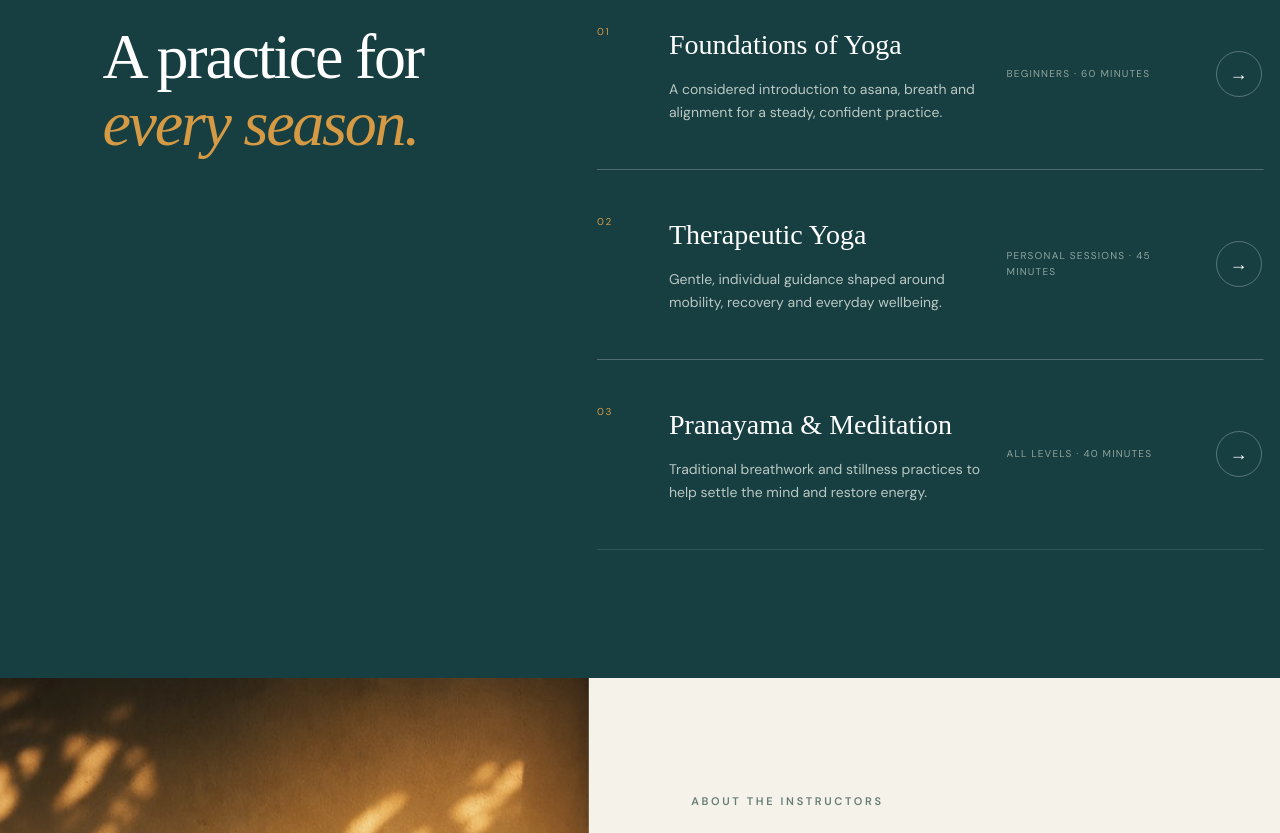
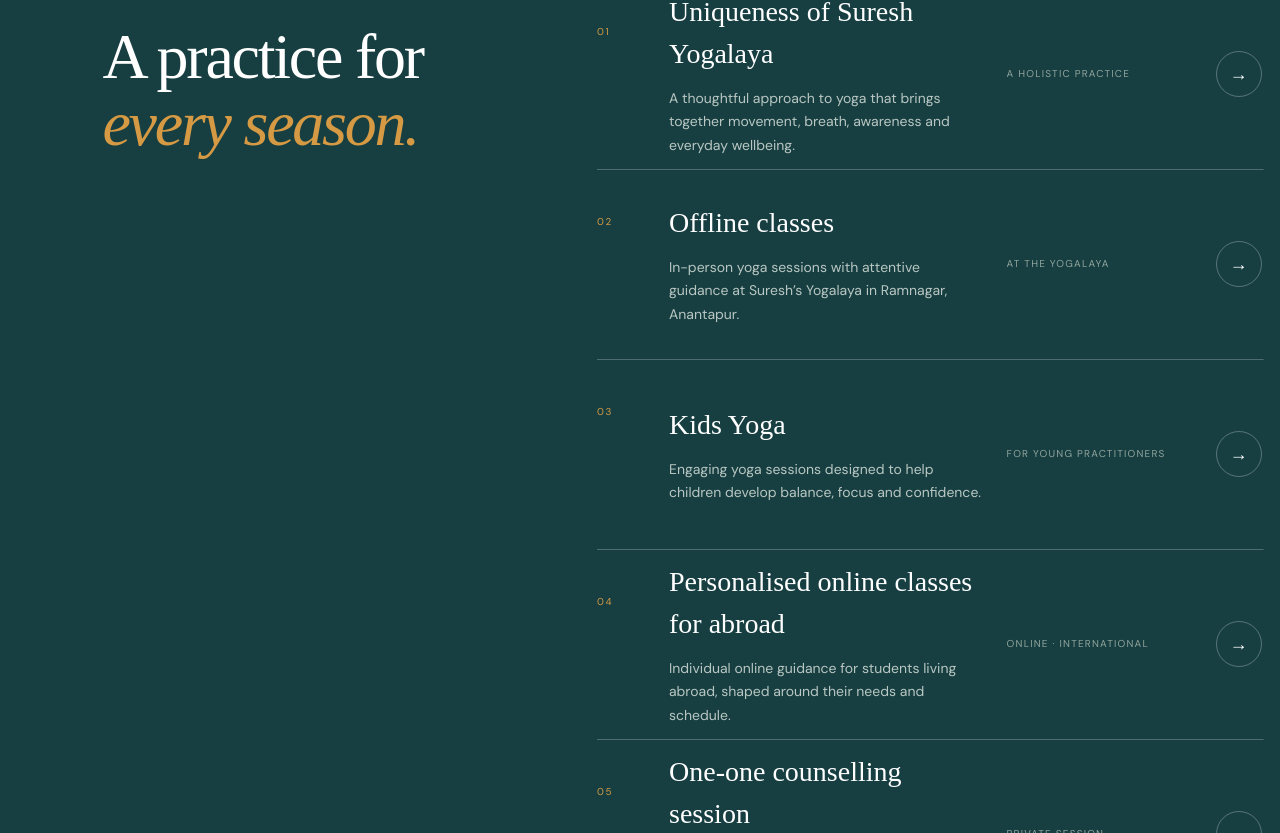
Before and after one commit to Murthy-sys/yogalaya, a React (Vite) app: page / in a window 1280 px wide. Shown: the part 967-1800 px from the top of the page. Built offline with nearby package versions, Linux system fonts and the light colour scheme; a web font is replaced by a local one.

Commit message:
added seasons info

```diff
--- a/src/App.jsx
+++ b/src/App.jsx
@@ -9,25 +9,58 @@ import { Reviews } from "./components/Reviews";
 import { Faq } from "./components/Faq";
 import { Contact } from "./components/Contact";
 import { Location } from "./components/Location";
+import { ProgramDetail } from "./components/ProgramDetail";
 
 const programs = [
   {
     no: "01",
-    title: "Foundations of Yoga",
-    text: "A considered introduction to asana, breath and alignment for a steady, confident practice.",
-    meta: "Beginners · 60 minutes",
+    title: "Uniqueness of Suresh Yogalaya",
+    slug: "uniqueness-of-suresh-yogalaya",
+    text: "A thoughtful approach to yoga that brings together movement, breath, awareness and everyday wellbeing.",
+    meta: "A holistic practice",
+    eyebrow: "The Yogalaya approach",
+    intro: "Yoga here is approached as more than physical exercise. Each practice brings movement, breath and awareness together so students can build a steadier relationship with their body and mind.",
+    points: ["Attentive guidance for every practitioner", "Asana, breath and awareness in one practice", "A calm, disciplined and supportive environment"],
   },
   {
     no: "02",
-    title: "Therapeutic Yoga",
-    text: "Gentle, individual guidance shaped around mobility, recovery and everyday wellbeing.",
-    meta: "Personal sessions · 45 minutes",
+    title: "Offline classes",
+    slug: "offline-classes",
+    text: "In-person yoga sessions with attentive guidance at Suresh’s Yogalaya in Ramnagar, Anantapur.",
+    meta: "At the Yogalaya",
+    eyebrow: "Practise together",
+    intro: "Join Suresh in person at the Ramnagar studio for clear demonstrations, thoughtful corrections and a consistent practice shaped around the students in the room.",
+    points: ["In-person observation and posture guidance", "Morning and evening centre timings", "Studio practice in Ramnagar, Anantapur"],
   },
   {
     no: "03",
-    title: "Pranayama & Meditation",
-    text: "Traditional breathwork and stillness practices to help settle the mind and restore energy.",
-    meta: "All levels · 40 minutes",
+    title: "Kids Yoga",
+    slug: "kids-yoga",
+    text: "Engaging yoga sessions designed to help children develop balance, focus and confidence.",
+    meta: "For young practitioners",
+    eyebrow: "Growing with awareness",
+    intro: "Kids Yoga introduces movement, balance and breath in an engaging, age-appropriate way. Sessions encourage children to listen to their bodies and develop focus without pressure.",
+    points: ["Playful movement and balance", "Simple breathing and attention practices", "A supportive space to build confidence"],
+  },
+  {
+    no: "04",
+    title: "Personalised online classes for abroad",
+    slug: "personalised-online-classes-abroad",
+    text: "Individual online guidance for students living abroad, shaped around their needs and schedule.",
+    meta: "Online · International",
+    eyebrow: "Personal guidance, wherever you are",
+    intro: "Students living abroad can practise directly with Suresh through individual online sessions planned around their goals, experience, time zone and available space.",
+    points: ["One-to-one online instruction", "Timings arranged after discussion", "Practice adapted to individual needs"],
+  },
+  {
+    no: "05",
+    title: "One-one counselling session",
+    slug: "one-one-counselling",
+    text: "A private conversation offering personal guidance for greater clarity, balance and wellbeing.",
+    meta: "Private session",
+    eyebrow: "A private conversation",
+    intro: "A confidential one-to-one conversation for people seeking thoughtful guidance around personal wellbeing, clarity and balance in everyday life.",
+    points: ["A calm space to speak openly", "Individual attention and practical guidance", "Sessions arranged privately"],
   },
 ];
 
@@ -259,7 +292,12 @@ export function App() {
   const [submitted, setSubmitted] = useState(false);
   const [openFaq, setOpenFaq] = useState(0);
   const [footerVisible, setFooterVisible] = useState(false);
-  const [route, setRoute] = useState(() => window.location.hash === "#/about-suresh" ? "about-suresh" : "home");
+  const getRoute = () => {
+    if (window.location.hash === "#/about-suresh") return "about-suresh";
+    if (window.location.hash.startsWith("#/program/")) return "program";
+    return "home";
+  };
+  const [route, setRoute] = useState(getRoute);
   const footerRef = useRef(null);
   const reviewTouchStart = useRef(null);
 
@@ -276,7 +314,7 @@ export function App() {
 
   useEffect(() => {
     const onRouteChange = () => {
-      const nextRoute = window.location.hash === "#/about-suresh" ? "about-suresh" : "home";
+      const nextRoute = getRoute();
       const updateRoute = () => {
         flushSync(() => setRoute(nextRoute));
         window.scrollTo(0, 0);
@@ -344,6 +382,19 @@ export function App() {
       <div className="site-shell">
         <SiteNavigation menuOpen={menuOpen} scrolled={scrolled} onMenuToggle={() => setMenuOpen(!menuOpen)} onNavigate={closeMenu} />
         <AboutSuresh />
+        <FloatingWhatsApp hidden={footerVisible} />
+        <SiteFooter footerRef={footerRef} />
+      </div>
+    );
+  }
+
+  if (route === "program") {
+    const slug = window.location.hash.replace("#/program/", "");
+    const program = programs.find((item) => item.slug === slug);
+    return (
+      <div className="site-shell">
+        <SiteNavigation menuOpen={menuOpen} scrolled={scrolled} onMenuToggle={() => setMenuOpen(!menuOpen)} onNavigate={closeMenu} />
+        <ProgramDetail program={program} />
         <FloatingWhatsApp hidden={footerVisible} />
         <SiteFooter footerRef={footerRef} />
       </div>
--- /dev/null
+++ b/src/components/ProgramDetail.jsx
@@ -0,0 +1,23 @@
+import { Arrow } from "./Arrow";
+
+export function ProgramDetail({ program }) {
+  if (!program) {
+    return <main className="program-detail-page"><section className="program-detail-empty"><p className="eyebrow">Programme not found</p><h1>This practice could not be found.</h1><a className="text-link dark" href="#programs">View all programmes <Arrow /></a></section></main>;
+  }
+
+  return <main className="program-detail-page">
+    <section className="program-detail-hero">
+      <div className="program-detail-heading" data-reveal>
+        <a className="program-back-link" href="#programs">← All programmes</a>
+        <p className="eyebrow">{program.eyebrow}</p>
+        <span className="program-detail-number">{program.no}</span>
+        <h1>{program.title}</h1>
+      </div>
+      <div className="program-detail-copy" data-reveal data-reveal-delay="1">
+        <p className="program-detail-lead">{program.intro}</p>
+        <div className="program-detail-points">{program.points.map((point, index) => <div key={point}><span>{String(index + 1).padStart(2, "0")}</span><p>{point}</p></div>)}</div>
+        <a className="primary-button" href="#contact">Enquire about this programme <Arrow /></a>
+      </div>
+    </section>
+  </main>;
+}
--- a/src/components/Programs.jsx
+++ b/src/components/Programs.jsx
@@ -3,6 +3,6 @@ import { Arrow } from "./Arrow";
 export function Programs({ programs }) {
   return <section className="programs" id="programs">
     <div className="section-heading" data-reveal><p className="eyebrow">Ways to practise</p><h2>A practice for<br /><em>every season.</em></h2></div>
-    <div className="program-list" data-reveal data-reveal-delay="1">{programs.map((program) => <article className="program-card" key={program.no}><span className="program-number">{program.no}</span><div><h3>{program.title}</h3><p>{program.text}</p></div><p className="program-meta">{program.meta}</p><a href="#contact" aria-label={`Enquire about ${program.title}`}><Arrow /></a></article>)}</div>
+    <div className="program-list" data-reveal data-reveal-delay="1">{programs.map((program) => <a className="program-card" href={`#/program/${program.slug}`} key={program.no} aria-label={`Learn more about ${program.title}`}><span className="program-number">{program.no}</span><div><h3>{program.title}</h3><p>{program.text}</p></div><p className="program-meta">{program.meta}</p><span className="program-arrow"><Arrow /></span></a>)}</div>
   </section>;
 }
--- a/src/styles.css
+++ b/src/styles.css
@@ -178,15 +178,31 @@ em { color: var(--gold); font-style: italic; font-weight: 400; }
 .programs .eyebrow { color: #afc0b8; }
 .section-heading h2, .contact h2 { font-size: clamp(48px, 5vw, 78px); line-height: 1.05; margin: 0; letter-spacing: -.035em; }
 .program-list { border-top: 1px solid rgba(255,255,255,.24); }
-.program-card { min-height: 190px; display: grid; grid-template-columns: 48px minmax(240px, 1fr) 185px 48px; gap: 24px; align-items: center; border-bottom: 1px solid rgba(255,255,255,.24); transition: .3s ease; }
+.program-card { min-height: 190px; display: grid; grid-template-columns: 48px minmax(240px, 1fr) 185px 48px; gap: 24px; align-items: center; border-bottom: 1px solid rgba(255,255,255,.24); color: inherit; text-decoration: none; cursor: pointer; transition: .3s ease; }
 .program-card:hover { padding-left: 18px; background: rgba(255,255,255,.035); }
 .program-number { font-size: 10px; letter-spacing: .18em; color: var(--gold); align-self: start; margin-top: 44px; }
 .program-card h3 { font-size: 28px; margin: 0 0 12px; }
 .program-card p { margin: 0; color: #b9c7c2; line-height: 1.65; font-size: 14px; max-width: 390px; }
 .program-card .program-meta { font-size: 10px; text-transform: uppercase; letter-spacing: .12em; color: #90a49c; }
-.program-card > a { border: 1px solid rgba(255,255,255,.28); border-radius: 50%; width: 46px; height: 46px; display: grid; place-items: center; text-decoration: none; transition: .25s ease; }
-.program-card > a:hover { background: var(--gold); border-color: var(--gold); }
-.program-card > a .button-arrow { background: transparent; width: auto; height: auto; }
+.program-arrow { border: 1px solid rgba(255,255,255,.28); border-radius: 50%; width: 46px; height: 46px; display: grid; place-items: center; transition: .25s ease; }
+.program-card:hover .program-arrow { background: var(--gold); border-color: var(--gold); }
+.program-arrow .button-arrow { background: transparent; width: auto; height: auto; }
+
+.program-detail-page { min-height: 100vh; padding-top: 104px; background: var(--cream); }
+.program-detail-hero { min-height: calc(100svh - 104px); display: grid; grid-template-columns: 46% 54%; }
+.program-detail-heading { position: relative; padding: clamp(80px, 10vw, 145px) 7vw; display: flex; flex-direction: column; justify-content: center; background: var(--ink); color: white; }
+.program-detail-heading .eyebrow { color: #afc0b8; }
+.program-back-link { position: absolute; top: 42px; left: 7vw; color: #c5d0cc; text-decoration: none; text-transform: uppercase; letter-spacing: .14em; font-size: 9px; }
+.program-detail-number { margin-bottom: 28px; color: var(--gold); font-size: 10px; letter-spacing: .18em; }
+.program-detail-heading h1 { max-width: 650px; margin: 0; font-size: clamp(52px, 5.6vw, 88px); line-height: 1.02; letter-spacing: -.045em; }
+.program-detail-copy { padding: clamp(80px, 10vw, 145px) 8vw; display: flex; flex-direction: column; justify-content: center; align-items: flex-start; }
+.program-detail-lead { max-width: 680px; margin: 0 0 52px; color: var(--ink); font-family: "Marcellus", serif; font-size: clamp(24px, 2.3vw, 34px); line-height: 1.5; }
+.program-detail-points { width: 100%; max-width: 650px; margin-bottom: 45px; border-top: 1px solid var(--line); }
+.program-detail-points > div { display: grid; grid-template-columns: 50px 1fr; align-items: center; padding: 18px 0; border-bottom: 1px solid var(--line); }
+.program-detail-points span { color: var(--gold); font-size: 9px; letter-spacing: .14em; }
+.program-detail-points p { margin: 0; color: #536763; line-height: 1.65; }
+.program-detail-empty { padding: 18vh 8vw; }
+.program-detail-empty h1 { max-width: 700px; color: var(--ink); font-size: clamp(48px, 6vw, 82px); }
 
 .workshops { background: var(--cream); padding: clamp(95px, 11vw, 165px) 8vw; display: grid; grid-template-columns: 34% 66%; gap: 8%; }
 .workshops-heading > p:not(.eyebrow) { max-width: 410px; margin: 32px 0 38px; color: #586a67; line-height: 1.8; }
@@ -350,7 +366,7 @@ footer { background: var(--ink-deep); color: #d5dfdb; padding: 76px 8vw 28px; di
   .workshop-card h3 { font-size: 24px; }
   .program-card { grid-template-columns: 40px 1fr 50px; }
   .program-meta { grid-column: 2; }
-  .program-card > a { grid-row: 1 / span 2; grid-column: 3; }
+  .program-arrow { grid-row: 1 / span 2; grid-column: 3; }
 }
 
 @media (max-width: 760px) {
@@ -386,11 +402,11 @@ footer { background: var(--ink-deep); color: #d5dfdb; padding: 76px 8vw 28px; di
   .hero-visual { min-height: 72svh; }
   .hero-visual > img { object-position: center; }
   .hero-visual::after { background: linear-gradient(180deg, rgba(245,242,233,.06), transparent 28%), linear-gradient(0deg, rgba(12,41,43,.27), transparent 42%); }
-  .primary-button, .workshop-card a, .program-card > a, .whatsapp-link { will-change: transform; transition: transform .46s var(--ease-spring), background .3s ease, color .3s ease, box-shadow .4s ease; }
+  .primary-button, .workshop-card a, .program-arrow, .whatsapp-link { will-change: transform; transition: transform .46s var(--ease-spring), background .3s ease, color .3s ease, box-shadow .4s ease; }
   .primary-button:active { transform: scale(.965); }
   .primary-button:active .button-arrow { transform: translateX(4px) scale(.94); }
   .workshop-card:active { transform: scale(.985); }
-  .program-card > a:active, .workshop-card a:active { transform: scale(.88) rotate(-8deg); }
+  .program-card:active .program-arrow, .workshop-card a:active { transform: scale(.88) rotate(-8deg); }
   .scroll-note { display: none; }
   .instructor { grid-template-columns: 1fr; min-height: 0; }
   .instructor-image { min-height: 76svh; }
@@ -441,7 +457,14 @@ footer { background: var(--ink-deep); color: #d5dfdb; padding: 76px 8vw 28px; di
   .program-card h3 { font-size: 23px; }
   .program-card > div > p { font-size: 13px; }
   .program-card .program-meta { margin-top: 8px; }
-  .program-card > a { width: 38px; height: 38px; }
+  .program-arrow { width: 38px; height: 38px; }
+  .program-detail-page { padding-top: 74px; }
+  .program-detail-hero { min-height: 0; grid-template-columns: 1fr; }
+  .program-detail-heading { min-height: 58svh; padding: 100px 22px 65px; }
+  .program-back-link { top: 34px; left: 22px; }
+  .program-detail-heading h1 { font-size: clamp(48px, 14vw, 66px); }
+  .program-detail-copy { padding: 72px 22px 86px; }
+  .program-detail-lead { margin-bottom: 40px; font-size: 24px; }
   .reviews { padding: 46px 22px 50px; grid-template-columns: 1fr; gap: 20px; }
   .reviews-heading { padding-right: 0; }
   .reviews-heading .eyebrow { margin-bottom: 15px; }
```
Also changed, not shown: 5 other files (tests, documents, lock files or other folders).
